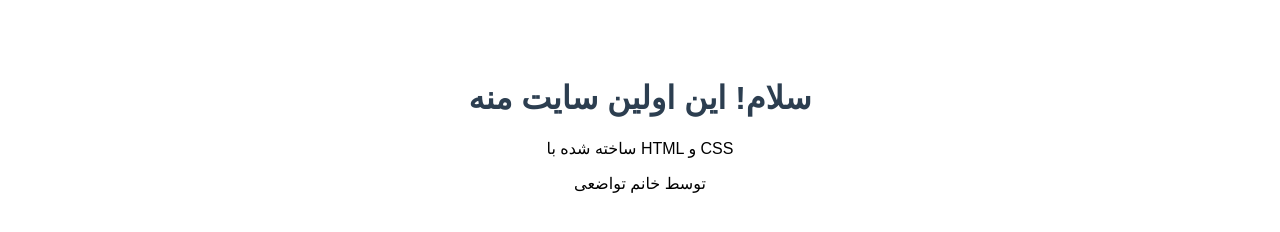
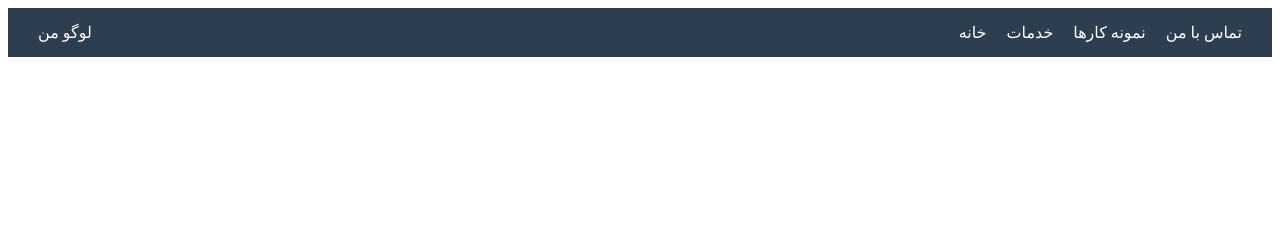
Before and after one commit to cleverwizard2504/Navbar, a plain HTML site: page index.html in a window 1280 px wide. Drawn offline with Linux system fonts and the light colour scheme.

Commit message:
index.html

```diff
--- a/index.html
+++ b/index.html
@@ -1,15 +1,34 @@
 <!DOCTYPE html>
 <html>
 <head>
-        <title>اولین سایت من</title>
     <style>
-        body {font-family: sans-serif;text-align: center;padding: 50px;}
-        h1 {color: #2c3e50;}
+        .navbar {
+            display: flex;
+            justify-content: space-between;
+            align-items: center;
+            background: #2c3e50;
+            padding: 15px 30px;
+            color: white;
+        }
+        .nav-links {
+            display: flex;
+            gap: 20px;
+        }
+        .nav-links a {
+            color: white;
+            text-decoration: none;
+        }
     </style>
 </head>
 <body>
-        <h1>سلام! این اولین سایت منه</h1>
-        <p>ساخته شده با HTML و CSS</p>
-        <p>توسط خانم تواضعی</p>
+    <nav class="navbar">
+        <div class="logo">لوگو من</div>
+        <div class="nav-links">
+            <a href="#">خانه</a>
+            <a href="#">خدمات</a>
+            <a href="#">نمونه کارها</a>
+            <a href="#">تماس با من</a>
+        </div>
+    </nav>
 </body>
 </html>
```
Lines whose indentation alone changed are shown as unchanged.
